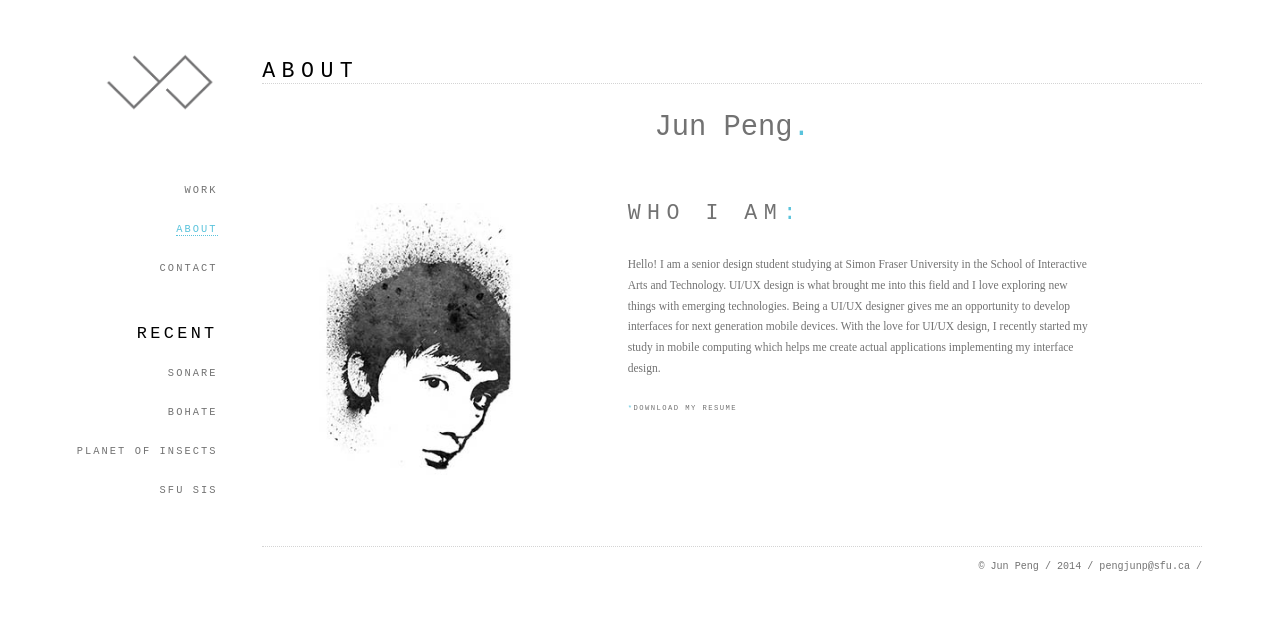
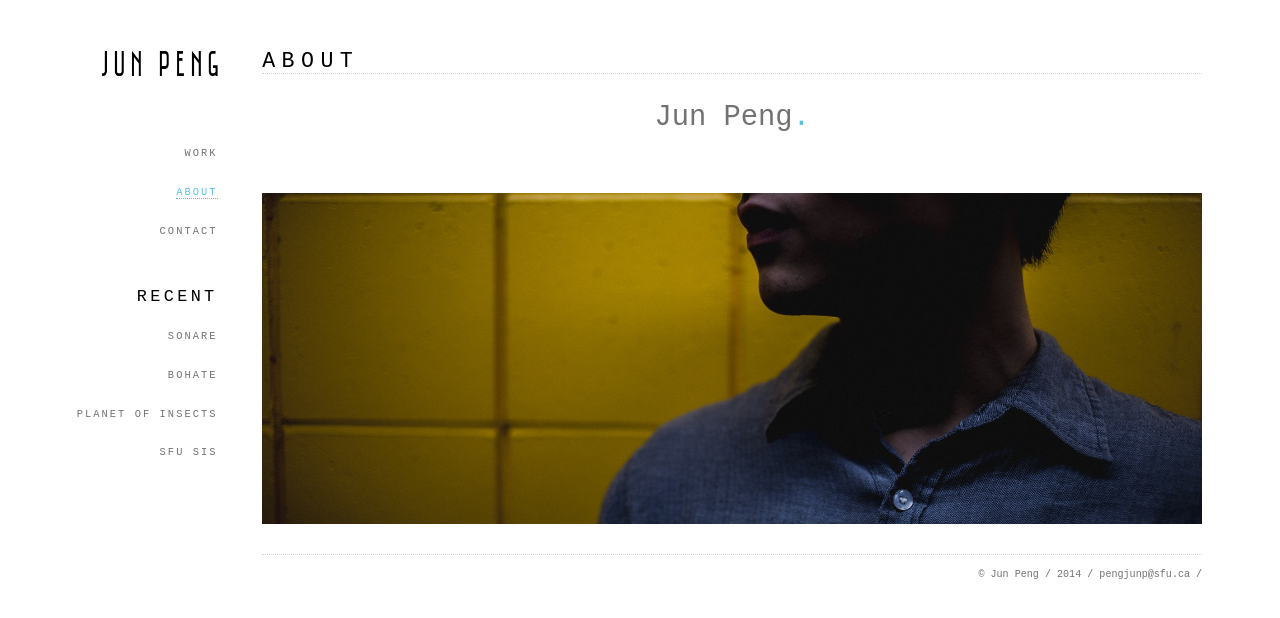
Before and after one commit to pj2009/pengjunp.github.io, a Jekyll site: the page built from about.html, in a window 1280 px wide. Shown: the top 618 px of the page. Built offline with Jekyll 4.4.1, drawn with Linux system fonts in a browser that asks for light colours; nearby versions of some CDN libraries; some web fonts are replaced.

Commit message:
update about + contact page

```diff
--- a/_layouts/master.html
+++ b/_layouts/master.html
@@ -3,7 +3,7 @@
 	<head>
 		<meta http-equiv="Content-Type" content="text/html; charset=UTF-8">
 		<meta name="viewport" content="width=device-width" />
-		<title>{{ page.title }} - The Portfolio of Jun Peng</title>
+		<title>{{ page.title }} // Jun Peng Photography</title>
 		<link rel='icon' type='image/x-icon' href='images/favicon.ico' />
 		<!-- Style Sheets -->
 		<link rel="stylesheet" type="text/css" href="{{ site.url }}/style/reset.css">
--- a/about.html
+++ b/about.html
@@ -9,16 +9,9 @@ type: about
 	<h1>Jun Peng<span>.</span></h1>
 </div>
 
-<div class="about-left">
+<div class="about-center">
 	<div class="project-overlay">
-		<img class="project-img-top" src="images/self-mono.jpg" alt>
-		<img class="project-img-bottom" src="images/self.jpg" alt>
+		<img class="project-img-top" src="images/01.jpg" alt>
+		<img class="project-img-bottom" src="images/01.jpg" alt>
 	</div>
 </div>
-
-<div class="about-right">
-	<h2>Who I Am<span>:</span></h2>
-	<p>Hello! I am a senior design student studying at Simon Fraser University in the <a href="http://www.siat.sfu.ca/">School of Interactive Arts and Technology</a>. UI/UX design is what brought me into this field and I love exploring new things with emerging technologies. Being a UI/UX designer gives me an opportunity to develop interfaces for next generation mobile devices. With the love for UI/UX design, I recently started my study in mobile computing which helps me create actual applications implementing my interface design.</p>
-
-	<a class="resume-download" href="junpeng-resume-2014.pdf"><span>*</span>DOWNLOAD MY RESUME</a>
-</div>
--- a/contact.html
+++ b/contact.html
@@ -18,7 +18,7 @@ type: contact
 		<a href="https://www.facebook.com/fatjun" target="_blank">facebook</a>
 	</h3>
 	<h3>
-		<a href="http://www.linkedin.com/pub/jun-peng/78/923/31" target="_blank">linkedin</a>
+		<a href="http://instagram.com/pengjunp" target="_blank">instagram</a>
 	</h3>
 	<h3>
 		<a href="https://www.flickr.com/junpeng" target="_blank">flickr</a>
--- a/style/style.css
+++ b/style/style.css
@@ -121,7 +121,7 @@ nav a {
 .content-title {
 	margin: 0;
 	width: 65%;
-	padding: 10px 0 0 5%;
+	padding: 0 0 0 5%;
 	color: #000;
 	text-align: left;
 	float: left;
```
Also changed, not shown: images/facebook.png (deleted), images/flickr.png (deleted), images/linkedin.png (deleted), images/logo.png, images/social2.png (deleted), 9 other files.
